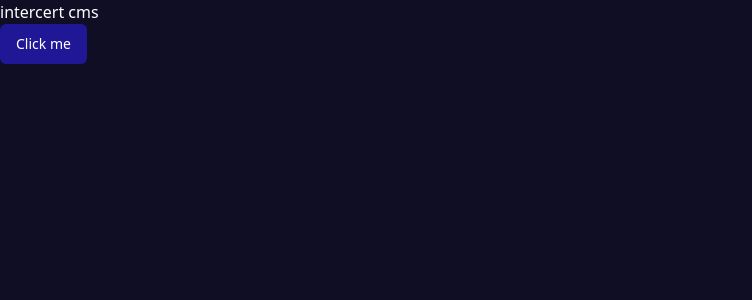
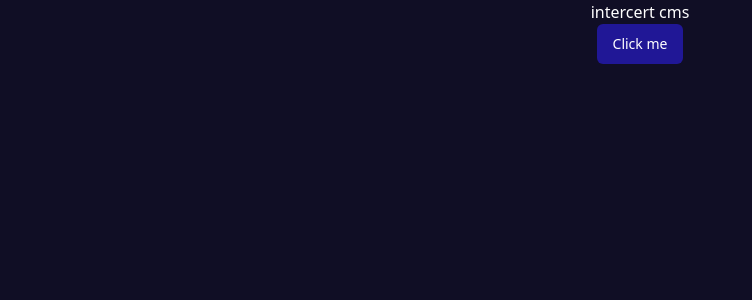
Before and after one commit to IntercertTI/intercertcms, a Next.js app: page / in a window 1280 px wide. Shown: the top 300 px of the page, without its empty margins (0-752 px from the left). Built offline with nearby package versions, Linux system fonts and the light colour scheme.

Commit message:
feat: add new page layout

```diff
--- a/app/layout.tsx
+++ b/app/layout.tsx
@@ -2,6 +2,7 @@ import type { Metadata } from "next";
 import { Geist, Geist_Mono } from "next/font/google";
 import "./globals.css";
 import {ThemeProvider} from "next-themes";
+import React from "react";
 
 const geistSans = Geist({
   variable: "--font-geist-sans",
@@ -32,7 +33,13 @@ export default function RootLayout({
         enableSystem
         disableTransitionOnChange
     >
+
+      {/* <Header /> TODO: add header */}
+      <main className="flex min-w-screen flex-col items-center justify-between pb-[4rem]">
         {children}
+      </main>
+      {/* <Footer /> TODO: add header */}
+
     </ThemeProvider>
     </body>
     </html>
```
